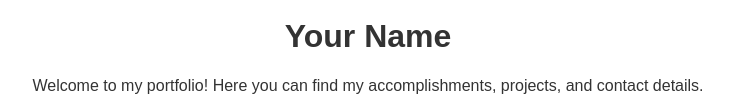
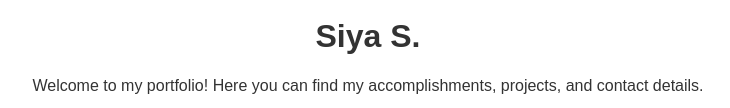
Before and after one commit to siya-research/MyFirstWebsite, a plain HTML site: page index (1).html in a window 1280 px wide. Shown: the part 221-329 px from the top of the page, without its empty margins (272-1002 px from the left). Drawn offline with Linux system fonts and the light colour scheme; a script that the page names is missing.

Commit message:
Update index (1).html

```diff
--- a/index (1).html
+++ b/index (1).html
@@ -11,7 +11,7 @@
     <div class="container">
         <header>
             <img src="profile.jpg" alt="Your Profile Picture" class="profile-pic">
-            <h1 id="name">Your Name</h1>
+            <h1 id="name">Siya S.</h1>
             <p>Welcome to my portfolio! Here you can find my accomplishments, projects, and contact details.</p>
             <button onclick="toggleDarkMode()">Toggle Dark Mode</button>
         </header>
```
